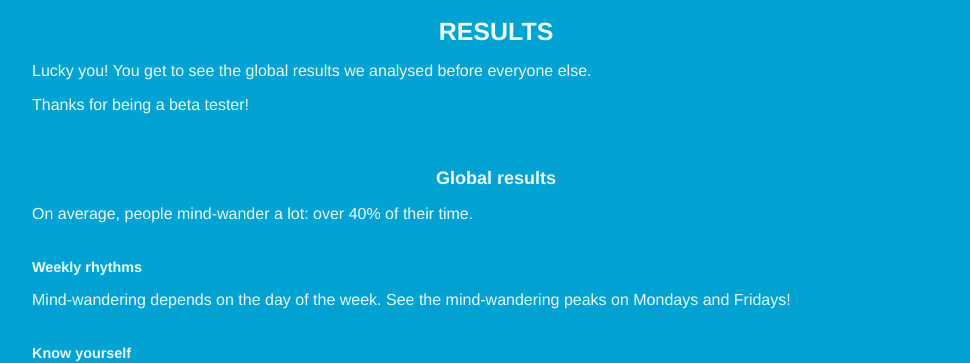
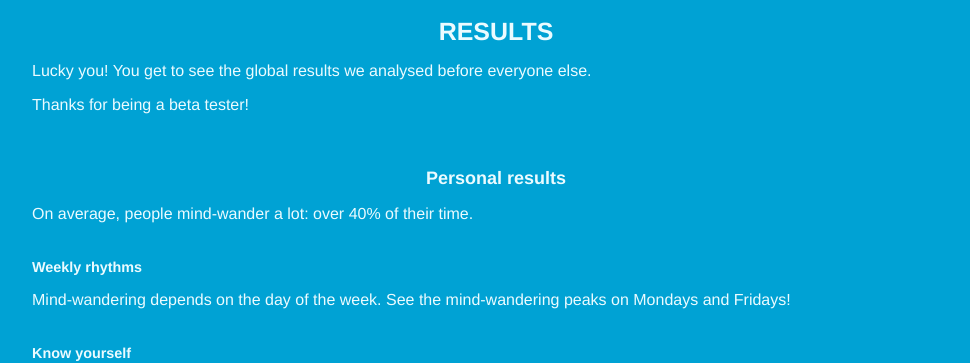
Before and after one commit to daydreaming-experiment/daydreaming-the-app.net, a Jekyll site: the page results/device/index.html, which Jekyll copies as it is, in a window 1280 px wide. Shown: the top 363 px of the page, without its empty margins (144-1114 px from the left). Built offline with Jekyll 4.4.1, drawn with Linux system fonts in a browser that asks for light colours; Markdown is read by kramdown in place of the engine named in the settings.

Commit message:
Update index.html
Changing "global" to "personal" results

```diff
--- a/results/device/index.html
+++ b/results/device/index.html
@@ -17,7 +17,7 @@
 
     <div class="selected" id="global">
       <div class="static-plot-container">
-        <h2>Global results</h2>
+        <h2>Personal results</h2>
         <p>On average, people mind-wander a lot: over 40% of their time.</p>
         <h3>Weekly rhythms</h3>
         <p>Mind-wandering depends on the day of the week. See the mind-wandering peaks on Mondays and Fridays!</p>
```
